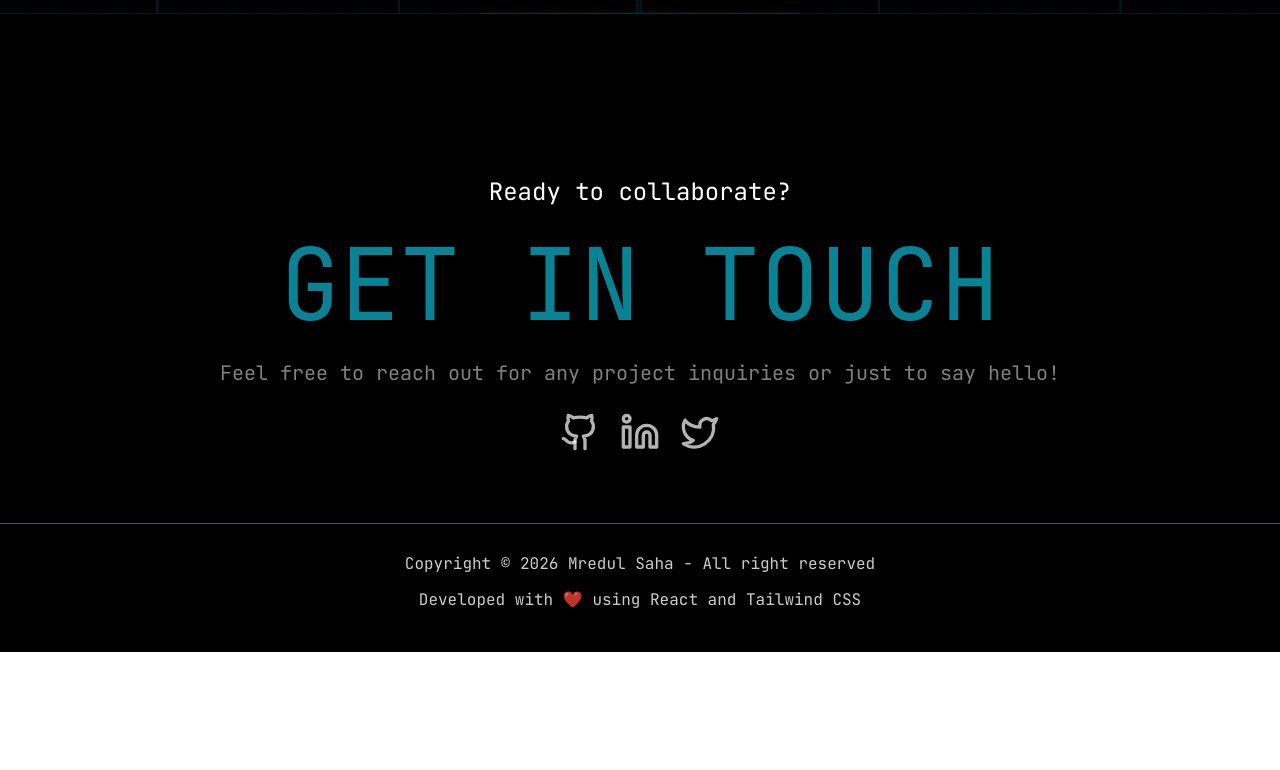
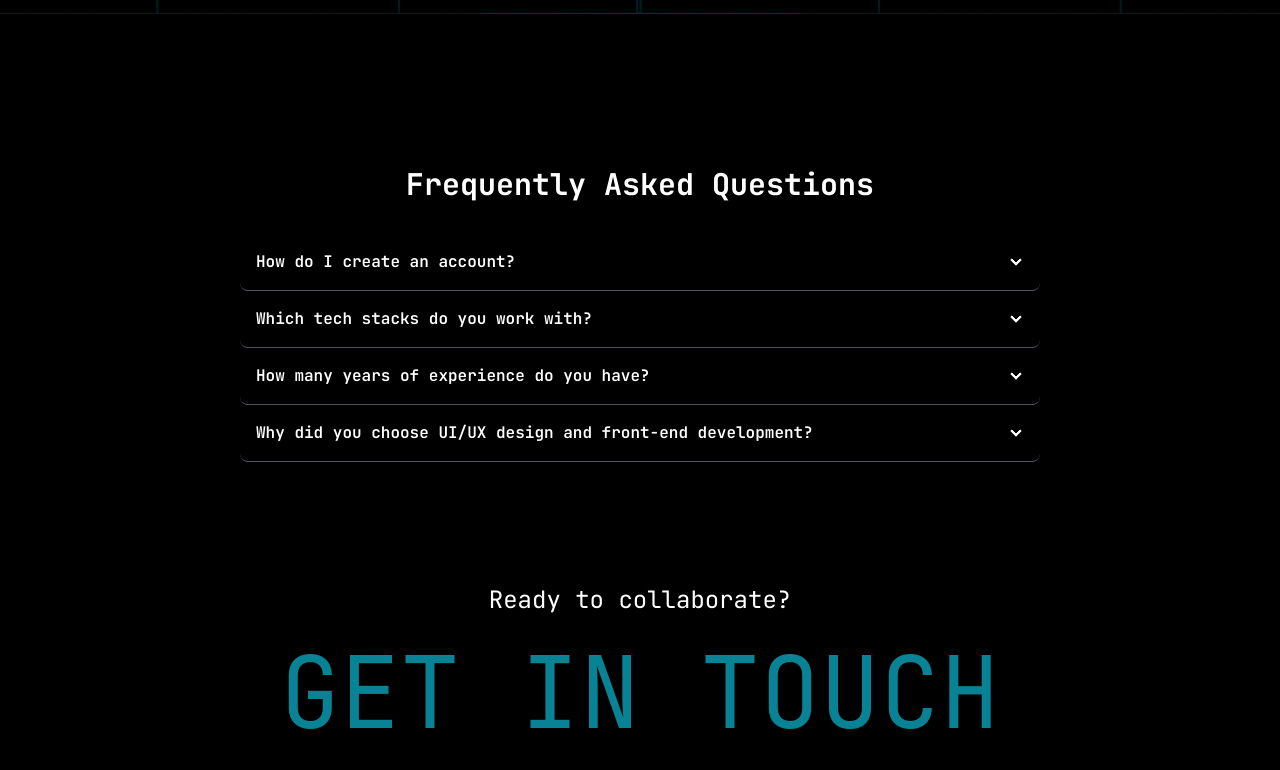
Before and after one commit to DishanSaha/my-portfolio, a React (Vite) app: page / in a window 1280 px wide. Shown: the part 786-1556 px from the top of the page. Before the commit the page ends 1438 px from the top, so only its background shows below. Built offline with nearby package versions, Linux system fonts and the light colour scheme.

Commit message:
feat: add FAQ section with collapsible items

```diff
--- a/src/components/Footer.jsx
+++ b/src/components/Footer.jsx
@@ -1,4 +1,3 @@
-import React from 'react'
 import { Github } from 'lucide-react';
 import { Linkedin } from 'lucide-react';
 import { Twitter } from 'lucide-react';
@@ -6,8 +5,9 @@ import { Twitter } from 'lucide-react';
 
 
 export default function Footer() {
+
   return (
-    <footer className=" bg-black space-y-5 mt-30">
+    <footer className=" bg-black space-y-5 mt-10">
       <div className='flex flex-col justify-center items-center max-w-300 mx-auto py-10 space-y-6'>
         <h6 className='lg:text-[24px] text-white'>Ready to collaborate?</h6>
         <h1 className='lg:text-[100px] text-5xl text-[#088395]'>GET IN TOUCH</h1>
--- a/src/components/layout/Homelayout.jsx
+++ b/src/components/layout/Homelayout.jsx
@@ -1,3 +1,4 @@
+import FAQ from "../../sections/FAQ";
 import Footer from "../Footer";
 import Navbar from "../Navbar";
 import Hero from "/src/sections/Hero";
@@ -37,6 +38,9 @@ top-0
         <Navbar />
         <Hero />
       </section>
+      <section>
+        <FAQ />
+      </section>
       <footer>
         <Footer />
       </footer>
--- a/src/sections/FAQ.jsx
+++ b/src/sections/FAQ.jsx
@@ -0,0 +1,40 @@
+import React, { useState } from 'react'
+
+export default function FAQ() {
+    const [open, setOpen] = useState(false);
+    return (
+        <div className='bg-black max-w-200 mt-20 mx-auto py-10 px-4 lg:px-0 '>
+            <h2 className='text-white font-bold lg:text-3xl text-xl py-8 text-center'>Frequently Asked Questions</h2>
+            <div className="collapse collapse-arrow bg-black text-white border-b border-zinc-600">
+                <input type="checkbox" />
+                <h4 className="collapse-title font-semibold">How do I create an account?</h4>
+                <p className="collapse-content text-sm text-cyan-200">
+                    I start by understanding the problem and the user's needs, then move into research, wireframing, design, and finally development with continuous feedback and iteration
+                </p>
+            </div>
+            <div className="collapse collapse-arrow bg-black text-white border-b border-zinc-600">
+                <input type="checkbox" />
+                <h4 className="collapse-title font-semibold">Which tech stacks do you work with?</h4>
+                <p className="collapse-content text-sm text-cyan-200">
+
+                    I primarily work with modern front-end technologies such as React, Tailwind CSS, and UI libraries like shadcn. I also have experience with backend tools and APIs.
+                </p>
+            </div>
+            <div className="collapse collapse-arrow bg-black text-white border-b border-zinc-600">
+                <input type="checkbox" />
+                <h4 className="collapse-title font-semibold">How many years of experience do you have?</h4>
+                <p className="collapse-content text-sm text-cyan-200">
+
+                    I have over one year of hands-on experience working with front-end development, building real-world projects and continuously improving my skills
+                </p>
+            </div>
+            <div className="collapse collapse-arrow bg-black text-white border-b border-zinc-600">
+                <input type="checkbox" />
+                <h4 className="collapse-title font-semibold">Why did you choose UI/UX design and front-end development?</h4>
+                <p className="collapse-content text-sm text-cyan-200">
+                    I enjoy transforming ideas into intuitive and visually appealing digital experiences. Front-end development allows me to combine creativity, usability, and engineering
+                </p>
+            </div>
+        </div>
+    )
+}
--- a/src/sections/Hero.jsx
+++ b/src/sections/Hero.jsx
@@ -6,7 +6,7 @@ import { FolderKanban } from 'lucide-react';
 
 export default function Hero() {
     return (
-        <div className="max-w-[1200px]  flex flex-col justify-center items-center min-h-screen mx-auto lg:space-y-5">
+        <div className="max-w-[1200px] min-h-screen flex flex-col justify-center items-center mx-auto lg:space-y-5">
             <h1 className="lg:text-[60px] text-[36px] text-center font-extrabold bg-gradient-to-r from-[#09637E]  to-[#7AB2B2] bg-clip-text text-transparent">Junior Frontend Developer</h1>
             <p className="lg:text-[20px] text-[15px] text-[#8A8A8A] mt-4 lg:px-10 px-6 text-center">Building projects that combine aesthetics, performance, and good coding practices, always focused on creating engaging, accessible digital experiences that truly make a positive impact for users</p>
             <div className='mt-5 lg:flex lg:flex-row lg:space-x-6 flex-col space-y-4'>
```
